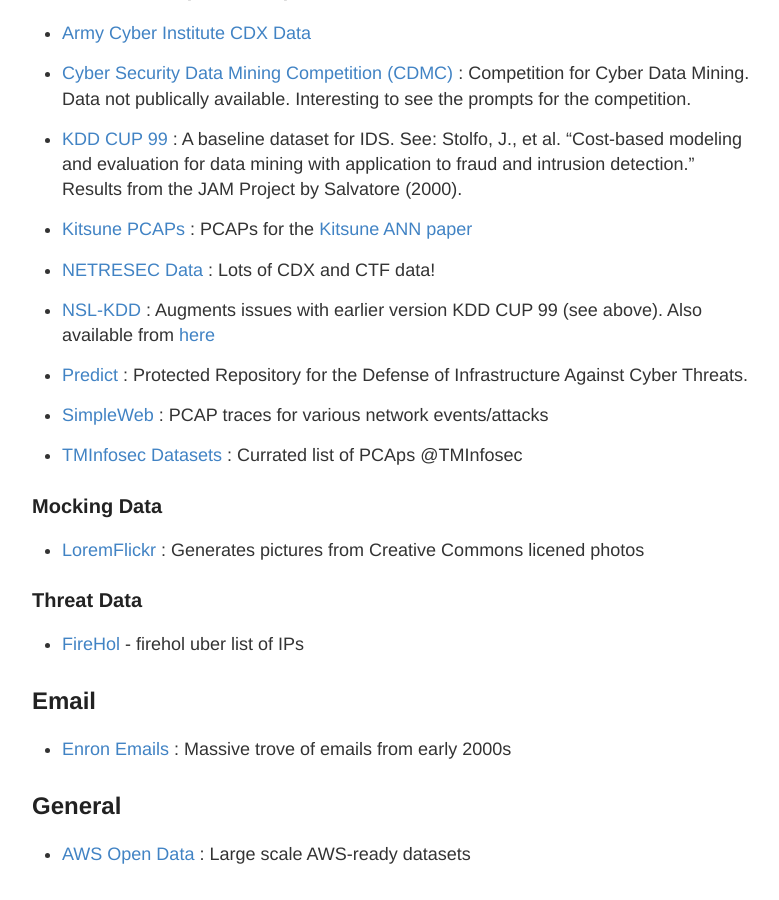
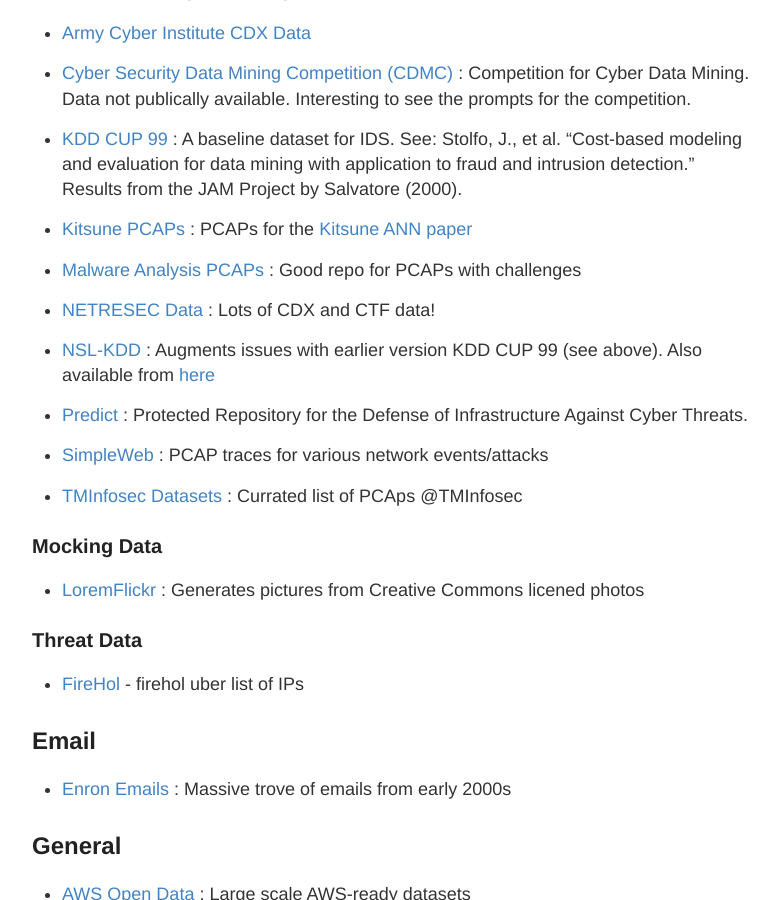
Before and after one commit to stevehenderson/stevehenderson.github.io, a Jekyll site: the page built from data.md, in a window 1280 px wide and 900 px high, scrolled down 946 px. Shown: the whole window, without its empty margins (248-1027 px from the left). Built offline with Jekyll 4.4.1, drawn with Linux system fonts in a browser that asks for light colours; our own code applies the rules of GitHub Pages for plain Markdown files.

Commit message:
Update data.md

```diff
--- a/data.md
+++ b/data.md
@@ -36,6 +36,8 @@
    * [KDD CUP 99](http://kdd.ics.uci.edu/databases/kddcup99/kddcup99.html) : A baseline dataset for IDS.  See: Stolfo, J., et al. "Cost-based modeling and evaluation for data mining with application to fraud and intrusion detection." Results from the JAM Project by Salvatore (2000).
 
    * [Kitsune PCAPs](https://drive.google.com/drive/folders/1kmoWY4poGWfmmVSdSu-r_3Vo84Tu4PyE) : PCAPs for the [Kitsune ANN paper](https://archive.ics.uci.edu/ml/datasets/Kitsune+Network+Attack+Dataset)
+
+   * [Malware Analysis PCAPs](https://www.malware-traffic-analysis.net/training-exercises.html) : Good repo for PCAPs with challenges
 
    * [NETRESEC Data](http://www.netresec.com/?page=PcapFiles) : Lots of CDX and CTF data!
 
```
